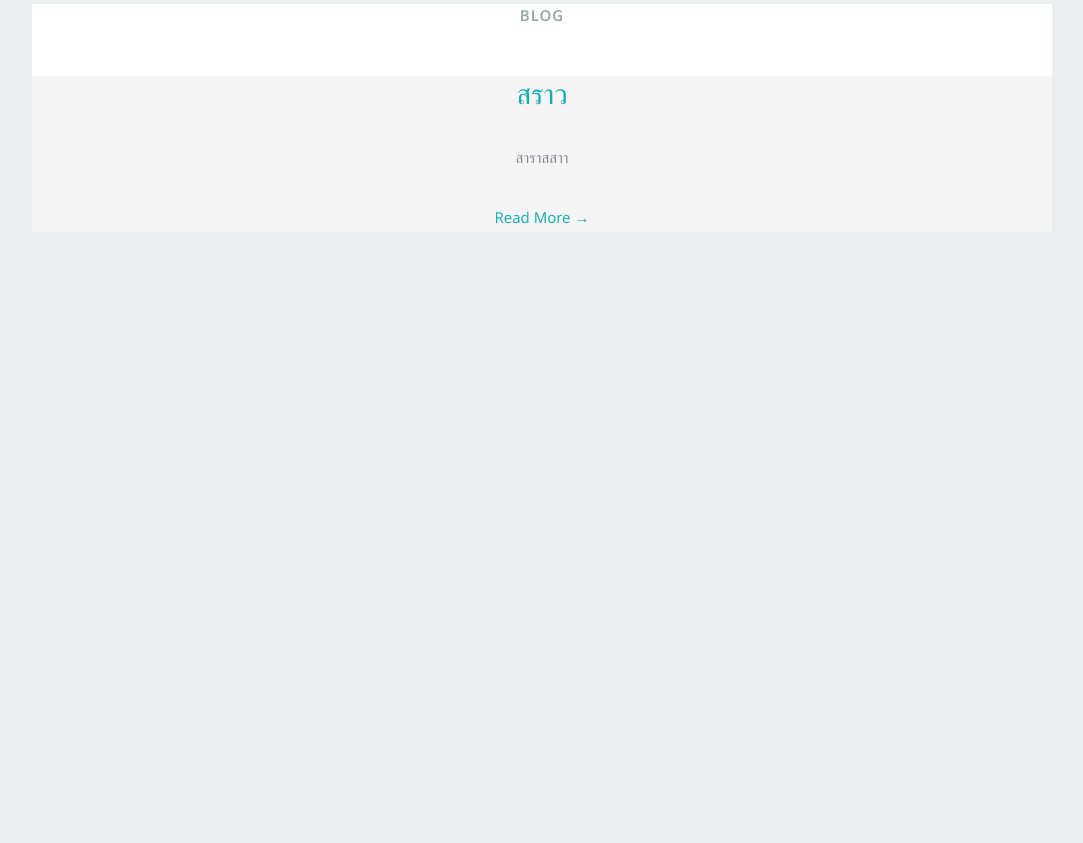
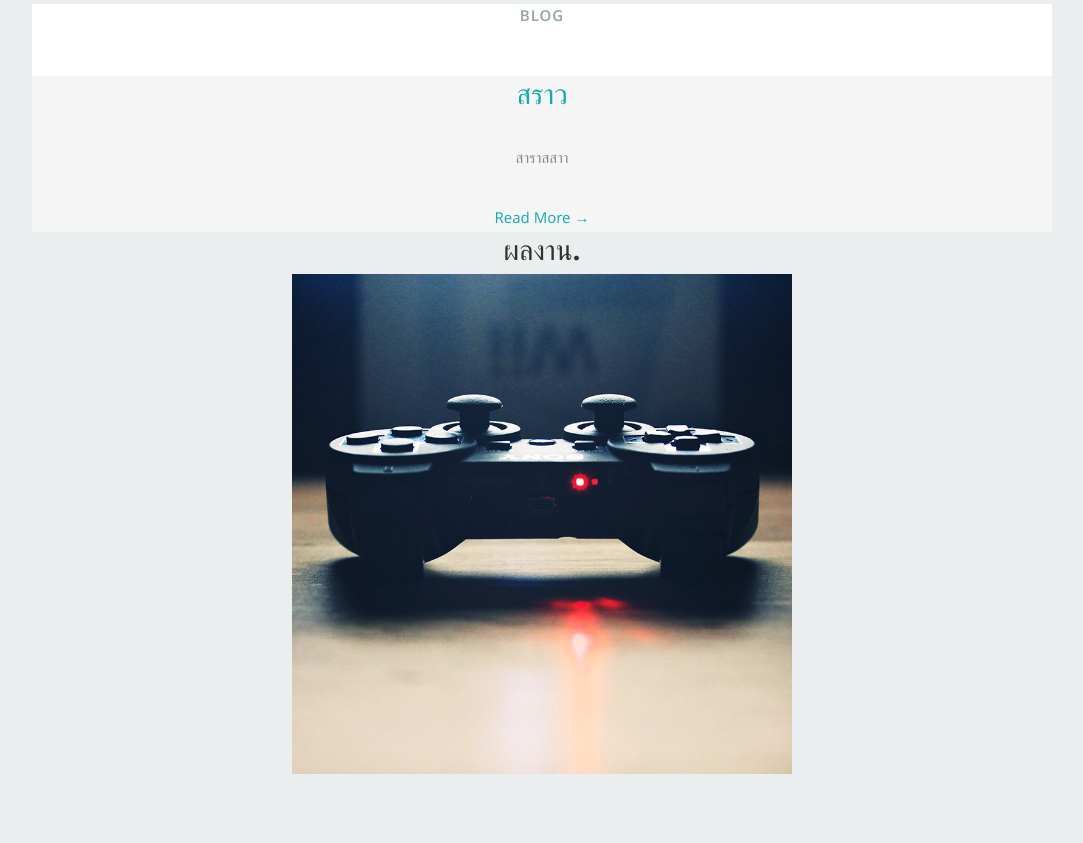
Before and after one commit to sarawut1107/Profile-for-web, a Django app: page /about/ in a window 1280 px wide. Shown: the part 1437-2280 px from the top of the page, without its empty margins (98-1181 px from the left). Before the commit the page ends 1661 px from the top, so only its background shows below. Run offline with Django 3.2, Linux system fonts and the light colour scheme; data comes from the database, SQL or seed files in the repository.

Commit message:
make it better

```diff
--- a/templates/base.html
+++ b/templates/base.html
@@ -8,7 +8,7 @@
    <!--- Basic Page Needs
    ================================================== -->
    <meta charset="utf-8">
-	<title>Ceevee - Free Responsive HTML5/CSS3 Template</title>
+	<title>Resume Sarawut</title>
 	<meta name="description" content="">
 	<meta name="author" content="">
 
@@ -49,7 +49,7 @@
             <li><a class="smoothscroll" href="#about">About</a></li>
 	         <li><a class="smoothscroll" href="#resume">Resume</a></li>
             <li><a class="smoothscroll" href="#portfolio">Works</a></li>
-            <li><a class="smoothscroll" href="{% url 'contact' %}">Contact</a></li>
+            <li><a class="smoothscroll" href="#contact">Contact</a></li>
             <li class="nav-item"><a class="nav-link js-scroll-trigger" href="{% url 'admin:index' %} ">Admin</a></li>
             <li class="nav-item"><a class="nav-link js-scroll-trigger" href="{% url 'about' %} ">work</a></li>
          </ul> <!-- end #nav -->
--- a/templates/blog.html
+++ b/templates/blog.html
@@ -8,7 +8,7 @@
    <!--- Basic Page Needs
    ================================================== -->
    <meta charset="utf-8">
-	<title>Ceevee - Free Responsive HTML5/CSS3 Template</title>
+	<title>Resume Sarawut</title>
 	<meta name="description" content="">
 	<meta name="author" content="">
 
@@ -92,7 +92,7 @@
          <center> <h2>ผลงาน.</h2></center>
          <center>
 
-         <a href="{% url 'about' %} "><img src="{% static 'images/portfolio/console.jpg' %}" width="500"></a>
+        <img src="{% static 'images/portfolio/console.jpg' %}" width="500">
                <div class="portfolio-item">
                   <div class="item-wrap">
 
@@ -116,14 +116,13 @@
                </div> <!-- portfolio-wrapper end -->
             </center>
          </div> <!-- twelve columns end -->
-         <!-- Portfolio Section
-   ================================================== -->
-   <section id="portfolio">
-      <div class="row">
-         <div class="twelve columns collapsed">
-         <center> <h2>ผลงาน.</h2></center>
-         <center>
-         <a href="{% url 'about' %} "><img src="{% static 'images/portfolio/console.jpg' %}" width="500"></a>
+         {% endblock %}
+         <div class="row">
+
+            <div class="twelve columns collapsed">
+            <center> <h2>ผลงาน.</h2></center>
+            <center>
+               <img src="{% static 'images/portfolio/console.jpg' %}" width="500">
                <div class="portfolio-item">
                   <div class="item-wrap">
                      <a href="#modal-02" title="">
@@ -145,9 +144,6 @@
                </div> <!-- portfolio-wrapper end -->
             </center>
          </div> <!-- twelve columns end -->
-
-
-         {% endblock %}
  </div>
 </body>
 
```
Also changed, not shown: templates/contact.html (deleted, +0 -8 lines).
